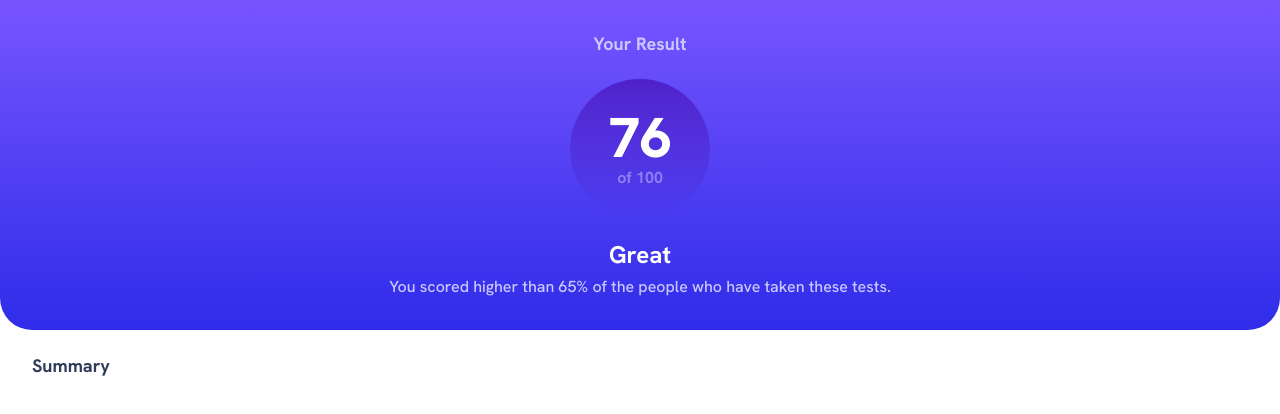
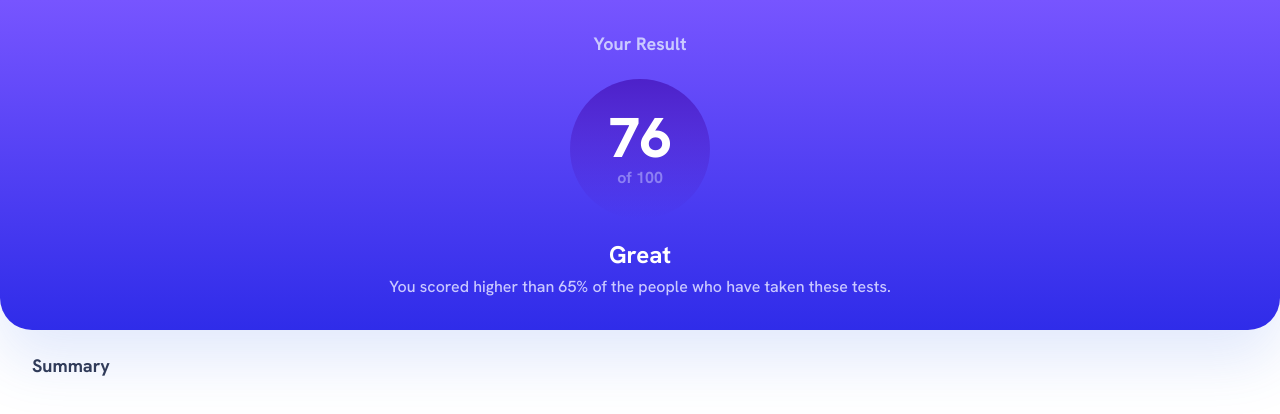
Before and after one commit to g-akca/results-summary-component, a React (Vite) app: page / in a window 1280 px wide. Shown: the top 414 px of the page. Built offline with nearby package versions, Linux system fonts and the light colour scheme.

Commit message:
Add box shadow to ResultsSection

```diff
--- a/src/components/ResultSection.css
+++ b/src/components/ResultSection.css
@@ -8,6 +8,7 @@
     align-items: center;
     justify-content: center;
     gap: var(--spacing-300);
+    box-shadow: 0 30px 60px rgba(61, 108, 236, 0.15);
 }
 
 .result-section h2 {
```
